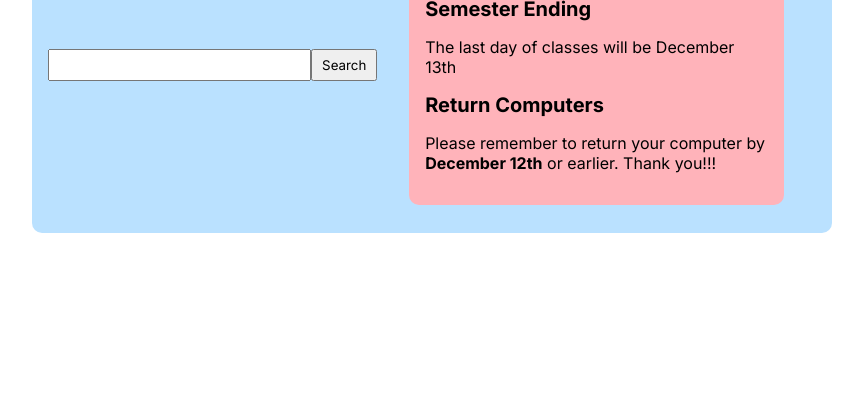
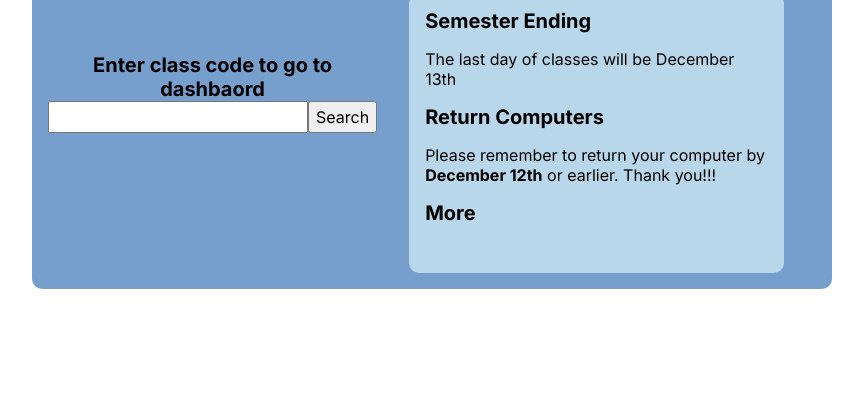
Before and after one commit to spicyguac/classDashboard, a plain HTML site: page index.html in a window 1280 px wide. Shown: the part 392-800 px from the top of the page, without its empty margins (208-1071 px from the left). Drawn offline with Linux system fonts and the light colour scheme.

Commit message:
Center all text and divs
Create instructions for search and center all
pieces of landing page

```diff
--- a/index.html
+++ b/index.html
@@ -20,6 +20,7 @@
         <div id="contentsMenu">
 
             <div id="outerSearchArea">
+                <div class="sectionTitle" id="instructions">Enter class code to go to dashbaord</div>
                 <div id="classSearchSection">
                     <input type="text" id="classCode">
                     <button id="searchClass">Search</button>
@@ -42,6 +43,11 @@
                             or earlier. Thank you!!!
                         </p>
                     </div>
+                    <div class="announcementPiece">
+                        <div class="announcementTitle" id="viewMore">More</div>
+                        <p class="announcementContent">
+                        </p>
+                    </div>
                 </div>
             </div>
 
--- a/styling.css
+++ b/styling.css
@@ -3,13 +3,13 @@
 
 :root {
     --red: rgba(255,179,186);
-    --blue: rgba(186,225,255);
-    --green: rgba(186,255,201);
-    --orange: rgba(255,223,186);
+    --blue: #769FCD;
+    --green: #B9D7EA;
+    --orange: #D6E6F2;
     --yellow: rgba(255,255,186);
     --weekPadding: min(5em, 8%);
     --contentsPadding: min(2em, 8%);
-    --gap15: min(1.5em, 8%)
+    --gap15: min(2em, 20%)
 }
 
 * {
@@ -62,6 +62,7 @@ body {
 
 #outerSearchArea {
     display: flex;
+    flex-direction: column;
     justify-content: center;
     align-items: center;
 }
@@ -74,9 +75,28 @@ body {
 
 }
 
+#searchClass {
+    font-size: 1rem;
+}
+
+/* #classCode {
+    background-color: var(--orange);
+} */
+
+.sectionTitle {
+    font-weight: bold;
+    text-align: center;
+}
+
+#instructions {
+    font-size: 1.25rem;
+}
+
+#announcementsTitle {
+    font-size: 2rem;
+}
 
 #announcements {
-
     gap: var(--gap15);
     grid-template-rows: 1rem .1fr;
     padding: var(--contentsPadding);
@@ -87,8 +107,7 @@ body {
     display: flex;
     flex-direction: column;
     gap: min(2.5em, 10%);
-    /*background-color: white;*/
-    background: var(--red);
+    background: var(--green);
     border-radius: 10px;
     padding: min(1em,8%);
 }
@@ -96,7 +115,6 @@ body {
 .announcementPiece {
     display: grid;
     grid-template-rows: .125fr 1fr;
-    /* border: 2px solid white; */
     border-radius: 10px;
 
 }
```
